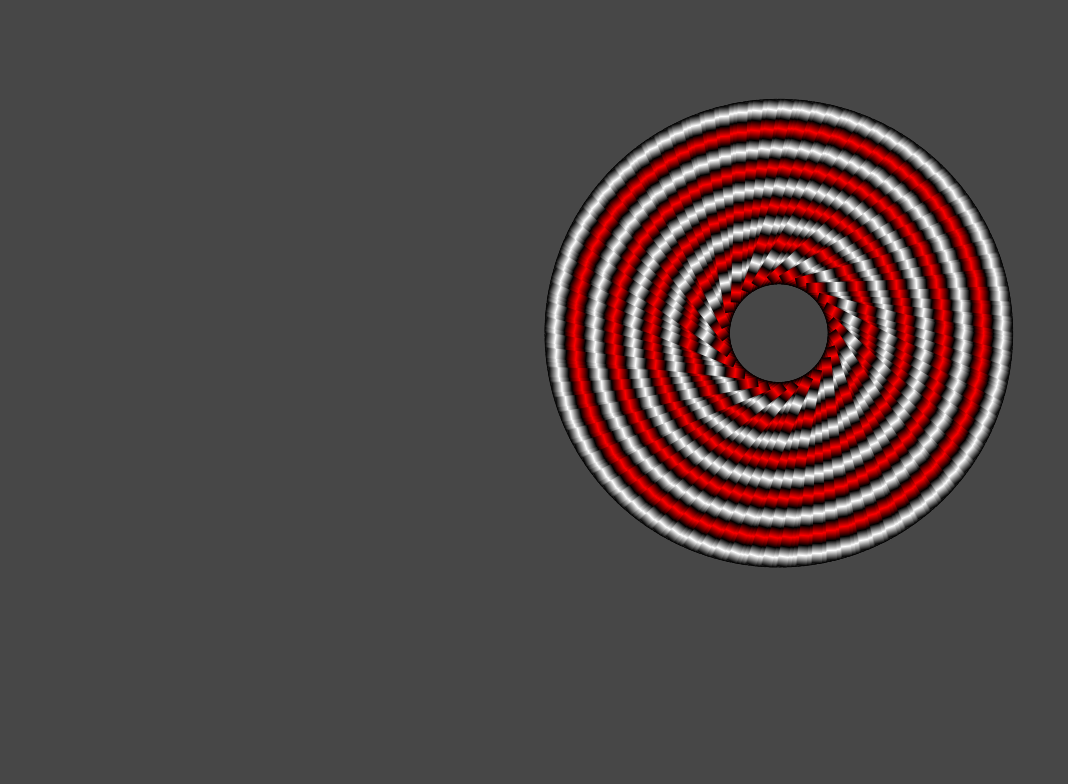
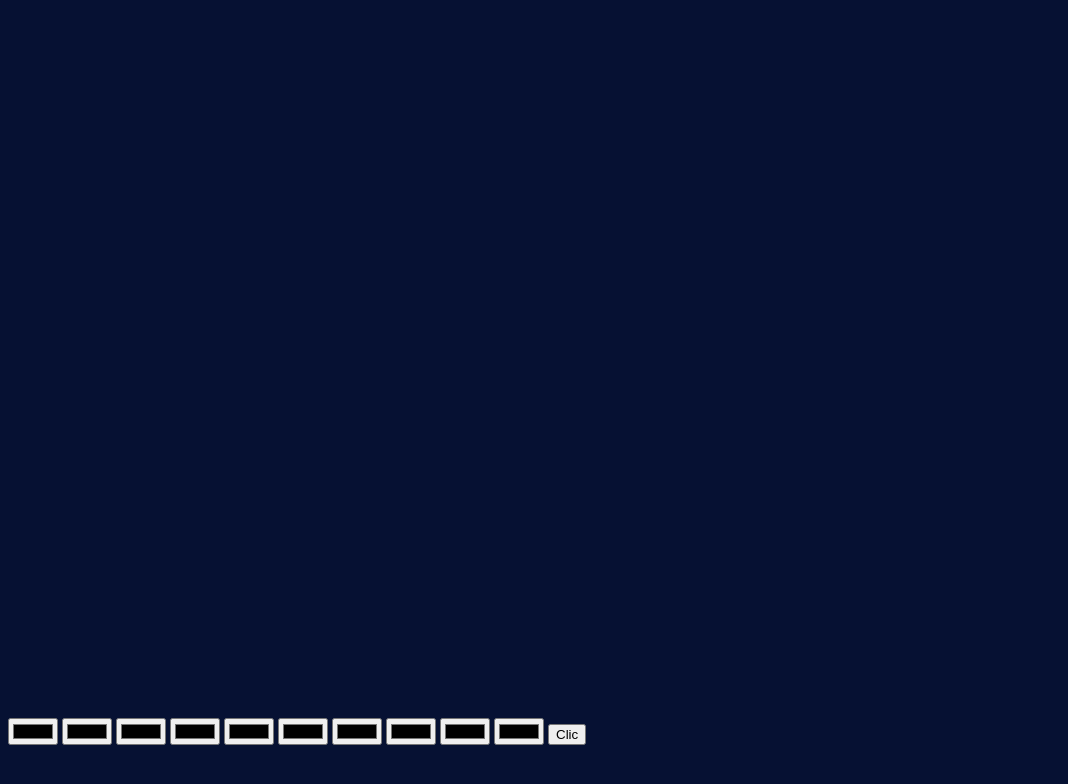
Before and after one commit to julienjamet/mandala, a plain HTML site: page index.html in a window 1280 px wide. Shown: the whole page, without its empty margins (0-1068 px from the left). Drawn offline with Linux system fonts and the light colour scheme.

Commit message:
interface init

```diff
--- a/index.html
+++ b/index.html
@@ -7,6 +7,23 @@
 </head>
 <body>
     <canvas id="dessin" width="1200px" height="690px"></canvas>
+    <form>
+        <p>
+            <input type="color" id="colorOne">
+            <input type="color" id="colorTwo">
+            <input type="color" id="colorThree">
+            <input type="color" id="colorFour">
+            <input type="color" id="colorFive">
+            <input type="color" id="colorSix">
+            <input type="color" id="colorSeven">
+            <input type="color" id="colorEight">
+            <input type="color" id="colorNine">
+            <input type="color" id="colorTen">
+
+            <button id="submit">Clic</button>
+        </p>
+    </form>
+
     <script src="./index.js"></script>
 </body>
 </html>
--- a/index.js
+++ b/index.js
@@ -1,40 +1,116 @@
+/*Définition des variables couleurs------------------------*/
+const colorOne = document.getElementById("colorOne");
+const colorTwo = document.getElementById("colorTwo");
+const colorThree = document.getElementById("colorThree");
+/*---------------------------------------------------------*/
+
+
+/*Définition des variables canvas------------------------*/
 const monCanvas = document.getElementById('dessin');
+const ctx = monCanvas.getContext('2d');
+/*---------------------------------------------------------*/
 
-const ctx = monCanvas.getContext('2d');
 
-const lingrad = ctx.createLinearGradient(0,0,200,0);
-lingrad.addColorStop(0, "black");
-lingrad.addColorStop(0.05, "red");
-lingrad.addColorStop(0.1, "black");
-lingrad.addColorStop(0.15, "white");
-lingrad.addColorStop(0.2, "black");
-lingrad.addColorStop(0.25, "red");
-lingrad.addColorStop(0.3, "black");
-lingrad.addColorStop(0.35, "white");
-lingrad.addColorStop(0.4, "black");
-lingrad.addColorStop(0.45, "red");
-lingrad.addColorStop(0.5, "black");
-lingrad.addColorStop(0.55, "white");
-lingrad.addColorStop(0.6, "black");
-lingrad.addColorStop(0.65, "red");
-lingrad.addColorStop(0.7, "black");
-lingrad.addColorStop(0.75, "white");
-lingrad.addColorStop(0.8, "black");
-lingrad.addColorStop(0.85, "red");
-lingrad.addColorStop(0.9, "black");
-lingrad.addColorStop(0.95, "white");
-lingrad.addColorStop(1, "black");
+/*Initialisation des variables couleurs--------------------*/
+let colorOneChoice = "red";
+let colorTwoChoice = "yellow";
+let colorThreeChoice = "blue";
+/*---------------------------------------------------------*/
+
+
+/*Initialisation des variables canvas--------------------*/
+let lingrad;
+let panel = {};
+/*---------------------------------------------------------*/
+
+
+/*Modification des variables couleurs----------------------*/
+colorOne.addEventListener("change", function(e) {
+    colorOneChoice = e.target.value;
+    console.log(colorOneChoice);
+});
+colorTwo.addEventListener("change", function(e) {
+    colorTwoChoice = e.target.value;
+    console.log(colorTwoChoice);
+});
+colorThree.addEventListener("change", function(e) {
+    colorThreeChoice = e.target.value;
+    console.log(colorThreeChoice);
+});
+/*---------------------------------------------------------*/
+
+
+/*Sauvegarde et récupération du localStorage---------------*/
+function savePanel(panel) {
+    localStorage.setItem("panel", JSON.stringify(panel));
+};
+function getPanel() {
+    let panel = localStorage.getItem("panel");
+    if (panel === null) {
+        return [];
+    }
+    else {
+        return JSON.parse(panel);
+    };
+};
+/*---------------------------------------------------------*/
+
+
+/*Ajout du panel dans le localStorage----------------------*/
+const submit = document.getElementById("submit");
+submit.addEventListener("click", function(e) {
+    e.preventDefault();
+    let panel = {
+        colorOne: colorOneChoice,
+        colorTwo: colorTwoChoice,
+        colorThree: colorThreeChoice
+    };
+    savePanel(panel);
+    window.location.reload();
+});
+/*---------------------------------------------------------*/
+
+
+/*Ajout du panel dans le localStorage-----------------------*/
+window.addEventListener("DOMContentLoaded", function() {
+    let panel = getPanel();
+    console.log(panel.colorOne);
+
+    lingrad = ctx.createLinearGradient(0,0,200,0);
+
+    lingrad.addColorStop(0, `${panel.colorOne}`);
+    lingrad.addColorStop(0.05, `${panel.colorTwo}`);
+    lingrad.addColorStop(0.1, `${panel.colorThree}`);
 
     ctx.fillStyle = lingrad;
 
     ctx.translate(monCanvas.width/1.5, monCanvas.height/2.5);
 
     let i = 0;
-const inter = setInterval(rotation);
+    const inter = setInterval(rotation, 5);
 
     function rotation() {
-    ctx.translate(20,20);
-    ctx.rotate(0.5);
+        ctx.translate(14,14.7);
+        ctx.rotate(5);
         ctx.fillRect(0,0,200,10);
         i++;
     };
+});
+    /*lingrad.addColorStop(0.15, "green");
+    lingrad.addColorStop(0.2, "black");
+    lingrad.addColorStop(0.25, "green");
+    lingrad.addColorStop(0.3, "silver");
+    lingrad.addColorStop(0.35, "green");
+    lingrad.addColorStop(0.4, "black");
+    lingrad.addColorStop(0.45, "orange");
+    lingrad.addColorStop(0.5, "silver");
+    lingrad.addColorStop(0.55, "green");
+    lingrad.addColorStop(0.6, "black");
+    lingrad.addColorStop(0.65, "yellowgreen");
+    lingrad.addColorStop(0.7, "black");
+    lingrad.addColorStop(0.75, "silver");
+    lingrad.addColorStop(0.8, "orange");
+    lingrad.addColorStop(0.85, "black");
+    lingrad.addColorStop(0.9, "yellowgreen");
+    lingrad.addColorStop(0.95, "green");
+    lingrad.addColorStop(1, "silver");*/
--- a/styles.css
+++ b/styles.css
@@ -1,3 +1,3 @@
 body {
-    background-color: #474747;
+    background-color: #061133;
 }
```
Lines whose indentation alone changed are shown as unchanged.
